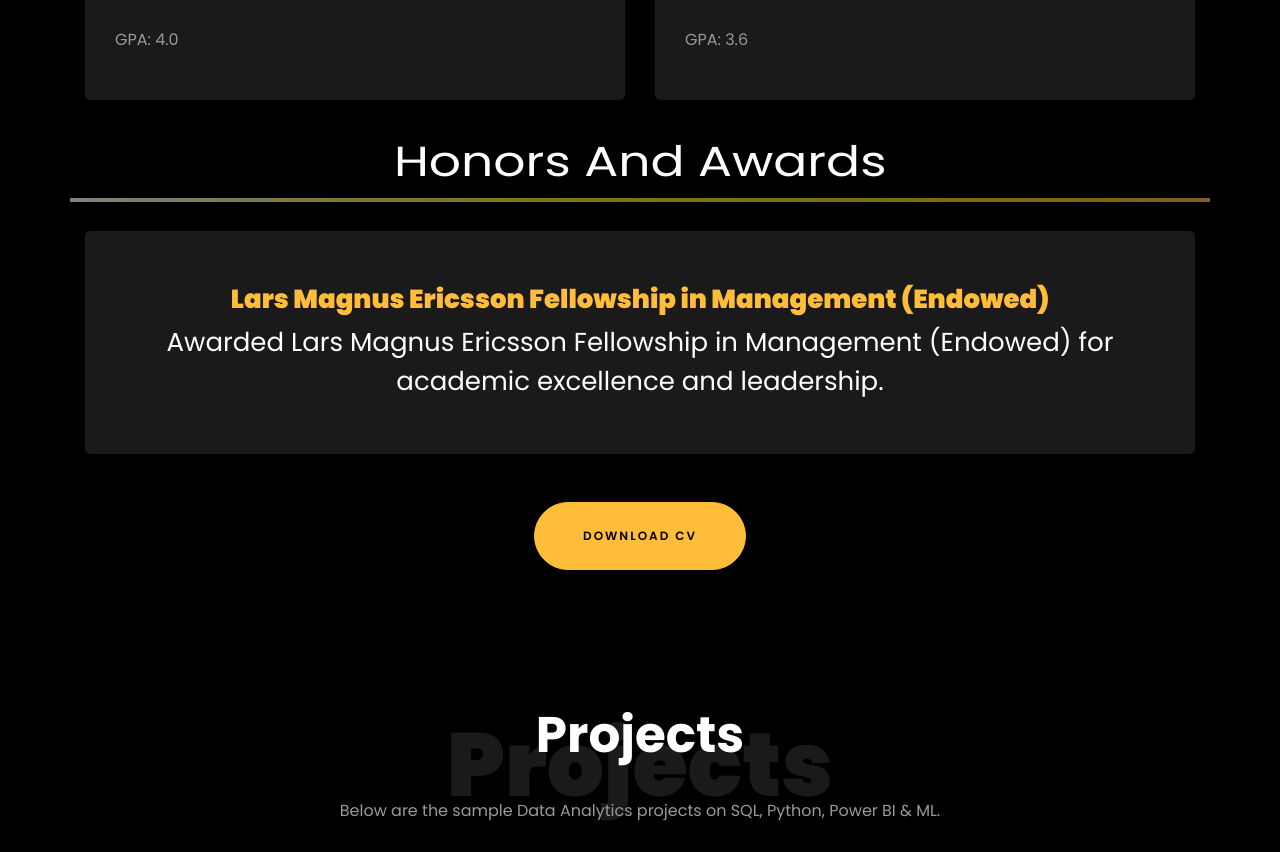
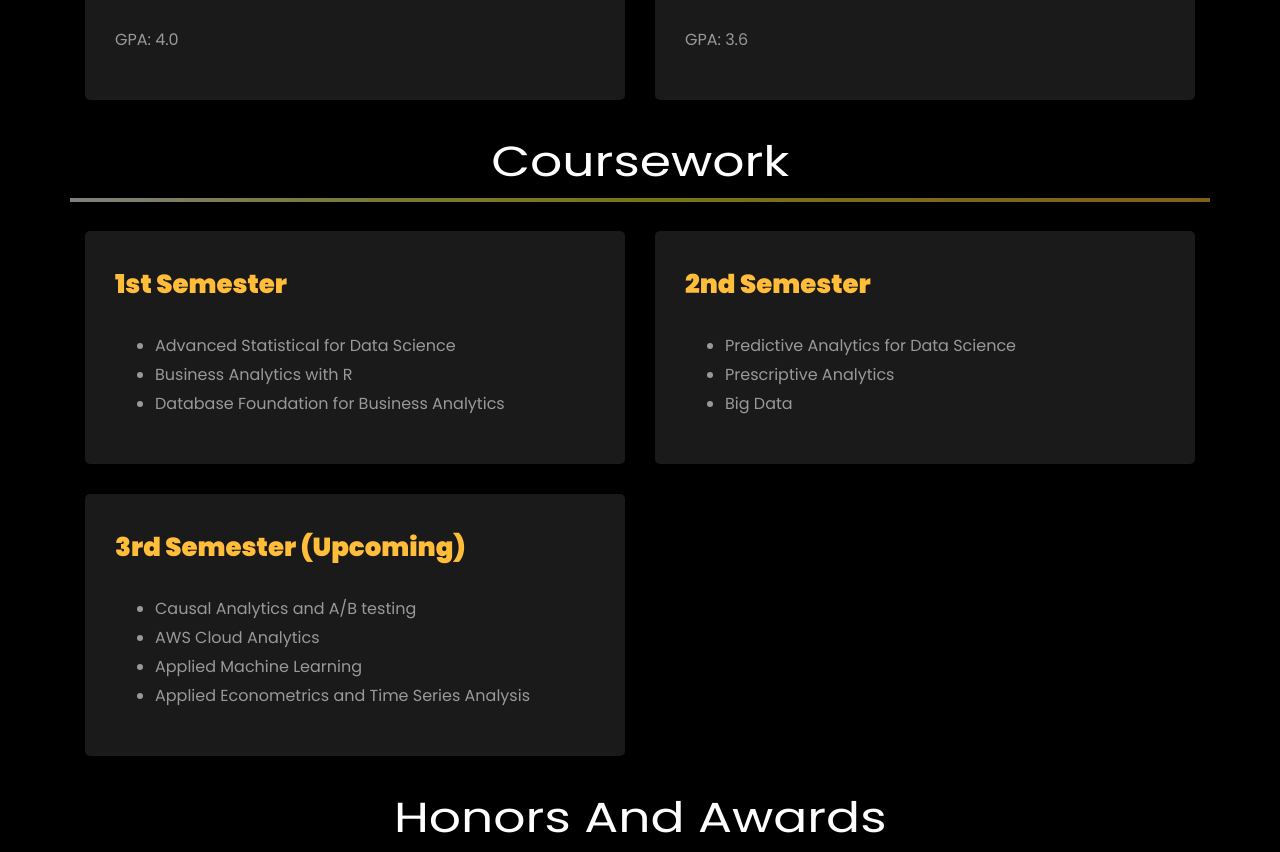
Before and after one commit to krishnaapurva/Portfolio, a plain HTML site: page index.html in a window 1280 px wide. Shown: the part 3604-4456 px from the top of the page. Drawn offline with Linux system fonts and the light colour scheme; files whose address does not match are found by name.

Commit message:
Update index.html

```diff
--- a/index.html
+++ b/index.html
@@ -573,6 +573,55 @@
 				</div>
     		</div>
 <!-- -------- -->
+			<div class="row">
+				<h1 class="big-4">Coursework</h1>
+				<div class="underline"></div>
+			</div>
+			<br>
+			<div class="row">
+				<div class="col-md-6">
+					<div class="resume-wrap ftco-animate">
+						<span class="date">1st Semester</span>
+						<br>
+						<p class="mt-4">
+							<ul>
+								<li>Advanced Statistical for Data Science</li>
+								<li>Business Analytics with R</li>
+								<li>Database Foundation for Business Analytics</li>
+							</ul>
+						</p>
+					</div>
+				</div>
+				<div class="col-md-6">
+					<div class="resume-wrap ftco-animate">
+						<span class="date">2nd Semester</span>
+						<br>
+						<p class="mt-4">
+							<ul>
+								<li>Predictive Analytics for Data Science</li>
+								<li>Prescriptive Analytics</li>
+								<li>Big Data</li>
+							</ul>
+						</p>
+					</div>
+				</div>
+				<div class="col-md-6">
+					<div class="resume-wrap ftco-animate">
+						<span class="date">3rd Semester (Upcoming)</span>
+						<br>
+						<p class="mt-4">
+							<ul>
+								<li>Causal Analytics and A/B testing</li>
+								<li>AWS Cloud Analytics</li>
+								<li>Applied Machine Learning</li>
+								<li>Applied Econometrics and Time Series Analysis</li>
+							</ul>
+						</p>
+					</div>
+				</div>
+			</div>
+
+<!-- ----- -->
 		<div class="row">
 			<h1 class="big-4">Honors And Awards</h1>
 			<div class="underline"></div>
```
